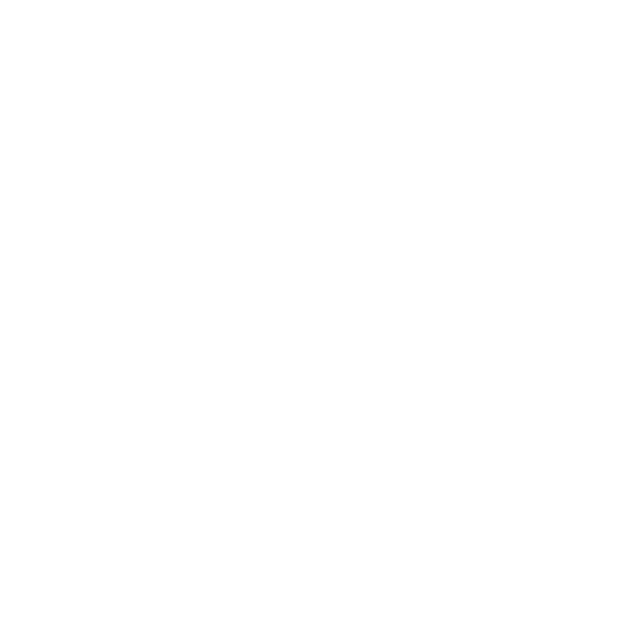
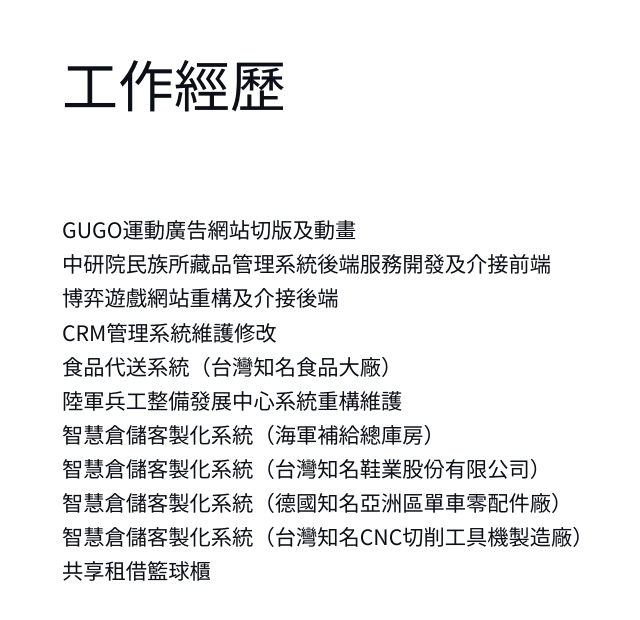
Before and after one commit to rickluo94/personal, a React (Create React App) app: page / in a window 1280 px wide. Shown: the part 2032-2652 px from the top of the page, without its empty margins (18-658 px from the left). Before the commit the page ends 2030 px from the top, so only its background shows below. Built offline with nearby package versions, Linux system fonts and the light colour scheme.

Commit message:
[add]新增相關經歷區域
動畫模組加入

```diff
--- a/package.json
+++ b/package.json
@@ -6,6 +6,7 @@
     "@testing-library/jest-dom": "^5.14.1",
     "@testing-library/react": "^12.0.0",
     "@testing-library/user-event": "^13.2.1",
+    "aos": "^2.3.4",
     "react": "^17.0.2",
     "react-dom": "^17.0.2",
     "react-scripts": "5.0.0",
--- a/src/App.js
+++ b/src/App.js
@@ -1,6 +1,7 @@
 import * as React from "react";
 import rickImg from "./assets/IMG_0552.png";
 import Provide from "./components/Provide/Provide";
+import Experience from "./components/Experience/Experience";
 import "./App.css";
 
 function App() {
@@ -79,6 +80,7 @@
         </div>
       </div>
       <Provide />
+      <Experience />
     </div>
   );
 }
--- /dev/null
+++ b/src/components/Experience/Experience.js
@@ -0,0 +1,36 @@
+import classes from "../Experience/Experience.module.css";
+
+const Experience = () => {
+  return (
+    <div className={classes.pageSection}>
+      <div className={classes.containerL}>
+        <div className={classes.subject}>工作經歷</div>
+        <div className={classes.introText}>
+          GUGO運動廣告網站切版及動畫
+          <br />
+          中研院民族所藏品管理系統後端服務開發及介接前端
+          <br />
+          博弈遊戲網站重構及介接後端
+          <br />
+          CRM管理系統維護修改
+          <br />
+          食品代送系統（台灣知名食品大廠）
+          <br />
+          陸軍兵工整備發展中心系統重構維護
+          <br />
+          智慧倉儲客製化系統（海軍補給總庫房）
+          <br />
+          智慧倉儲客製化系統（台灣知名鞋業股份有限公司）
+          <br />
+          智慧倉儲客製化系統（德國知名亞洲區單車零配件廠）
+          <br />
+          智慧倉儲客製化系統（台灣知名CNC切削工具機製造廠）
+          <br />
+          共享租借籃球櫃
+        </div>
+      </div>
+    </div>
+  );
+};
+
+export default Experience;
--- /dev/null
+++ b/src/components/Experience/Experience.module.css
@@ -0,0 +1,64 @@
+.pageSection{
+    margin-right: 1rem;
+    margin-left: 1rem;
+    padding-right: 2rem;
+    padding-left: 2rem;
+    background: #ffffff;
+}
+
+.pageSection,
+.radiusLarge{
+    min-height: 110vh;
+    margin-top: 1rem;
+    padding-top: 2rem;
+    border-radius: 3.75rem;
+}
+
+.subject{
+    padding-left: 2rem;
+    margin-top:20px;
+    margin-bottom: 2rem;
+    color: #0c0e18;
+    font-size: var(--fs-700);
+}
+
+.containerL {
+    position: relative;
+    max-width: 91.5rem;
+    margin-right: auto;
+    margin-left: auto;
+}
+
+.ulCard {
+    display: flex;
+    flex-wrap: wrap;
+    justify-content: center;
+    padding-left: 0;
+}
+
+.liCard {
+    display: inline-block;
+    width: 30%;
+    text-align: center;
+    margin: 1rem;
+    padding: 2rem;
+    border-radius: 1.75rem;
+    color: #0c0e18;
+    background: hsl(var(--clr-dark)/.3);
+}
+
+.introText {
+    position: relative;
+    z-index: 2;
+    width: 70%;
+    max-width: 52.8rem;
+    margin-bottom: 16rem;
+    padding-left: 2rem;
+    padding-top: 5rem;
+}
+
+.introP {
+    font-size: var(--fs-400);
+    letter-spacing: 3px;
+    margin-bottom: 1rem;
+}
--- a/src/components/Provide/Provide.js
+++ b/src/components/Provide/Provide.js
@@ -1,14 +1,20 @@
 import classes from "./Provide.module.css";
+import AOS from "aos";
+import "aos/dist/aos.css";
 
 const Provide = () => {
+  AOS.init({
+    duration: 2200,
+  });
+
   return (
     <div className={classes.pageSection}>
       <div className={classes.containerL}>
         <div className={classes.subject}>提供服務</div>
         <ul className={classes.ulCard}>
-          <li className={classes.liCard}>
+          <li className={classes.liCard} data-aos="fade-up-right">
             <p>RWD 網站切版</p>
-            <p>NT$ 800 </p>
+            <p>NT$ 300 </p>
             <p>起/頁</p>
             <ul>
               <li>HTML + CSS</li>
@@ -24,9 +30,9 @@
               馬上詢價
             </a>
           </li>
-          <li className={classes.liCard}>
+          <li className={classes.liCard} data-aos="fade-up">
             <p>RESTful API 設計</p>
-            <p>NT$ 2000</p>
+            <p>NT$ 1500</p>
             <p>起</p>
             <ul>
               <li>Restful API</li>
@@ -42,9 +48,9 @@
               馬上詢價
             </a>
           </li>
-          <li className={classes.liCard}>
+          <li className={classes.liCard} data-aos="fade-up-left">
             <p>API 介接</p>
-            <p>NT$ 1000 </p>
+            <p>NT$ 1500 </p>
             <p>起</p>
             <ul>
               <li>React</li>
```
Also changed, not shown: 1 other file (tests, documents, lock files or other folders).
